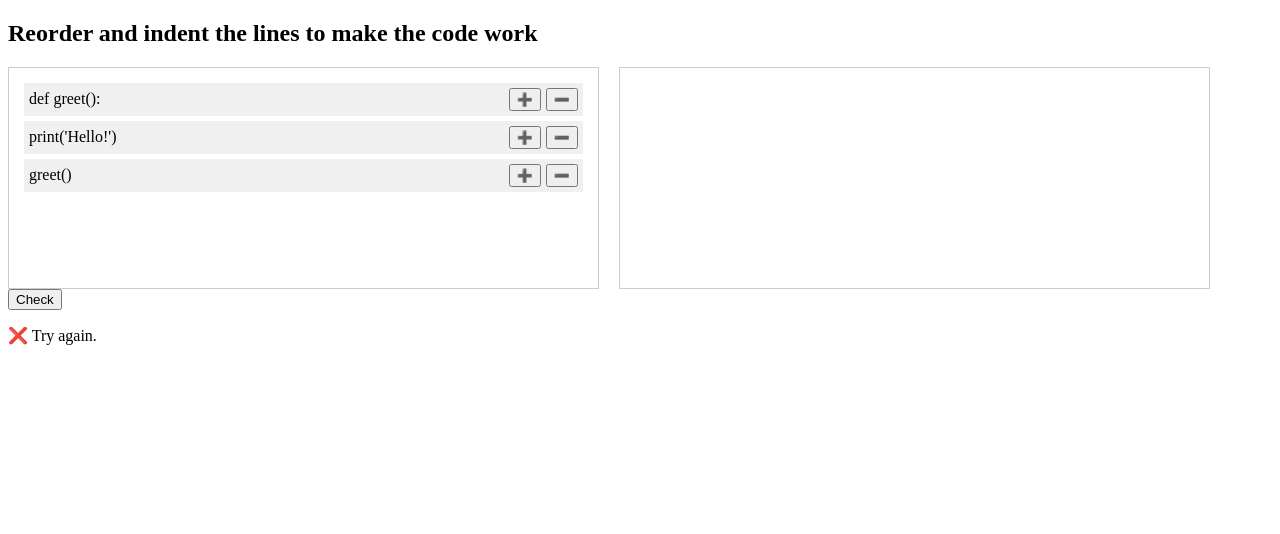
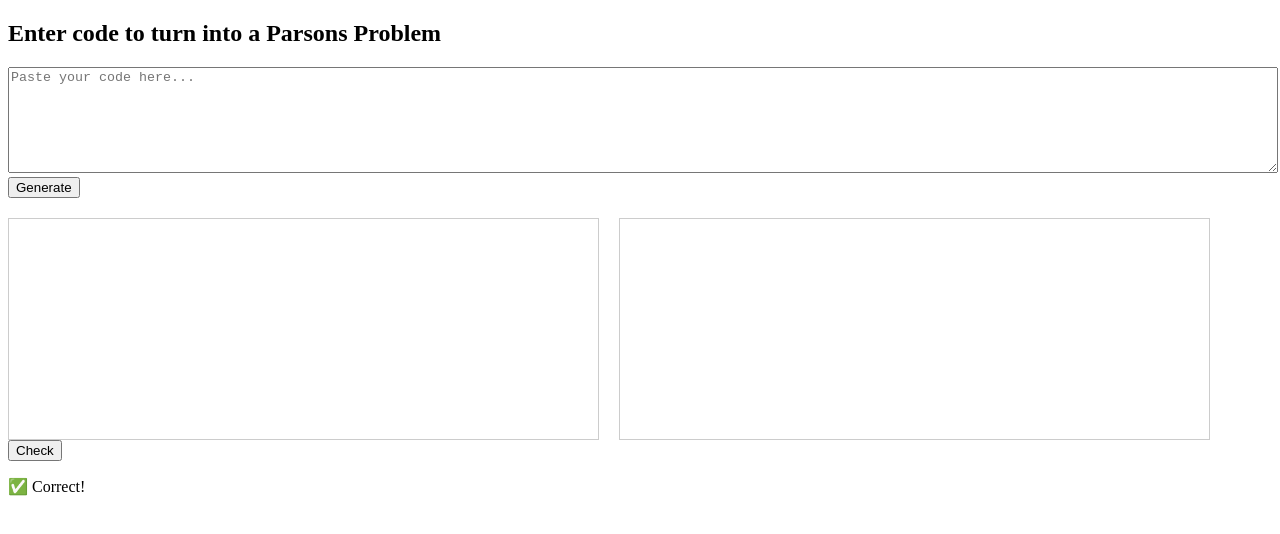
Before and after one commit to KfranklinBohunt/ParsonsProblems, a plain HTML site: page index.html in a window 1280 px wide. Both pictures are taken after a click on the button "Check". Drawn offline with Linux system fonts and the light colour scheme.

Commit message:
Update index.html
Added a text box for user input

```diff
--- a/index.html
+++ b/index.html
@@ -1,9 +1,9 @@
 <!DOCTYPE html>
 <html>
 <head>
-  <title>Parsons Problem with Indentation</title>
+  <title>Parsons Problem Builder</title>
   <style>
-    .container { display: flex; gap: 20px; }
+    .container { display: flex; gap: 20px; margin-top: 20px; }
     .box { border: 1px solid #ccc; padding: 10px; width: 45%; min-height: 200px; }
     .line {
       background: #f0f0f0;
@@ -26,11 +26,18 @@
       font-size: 0.8em;
       padding: 2px 6px;
     }
+    textarea {
+      width: 100%;
+      height: 100px;
+      font-family: monospace;
+    }
   </style>
 </head>
 <body>
 
-<h2>Reorder and indent the lines to make the code work</h2>
+<h2>Enter code to turn into a Parsons Problem</h2>
+<textarea id="codeInput" placeholder="Paste your code here..."></textarea><br>
+<button onclick="generateProblem()">Generate</button>
 
 <div class="container">
   <div class="box" id="choices"></div>
@@ -41,41 +48,57 @@
 <p id="result"></p>
 
 <script>
-  // Correct solution: list of objects with indent level and text
-  const correctLines = [
-    { indent: 0, text: "def greet():" },
-    { indent: 1, text: "print('Hello!')" },
-    { indent: 0, text: "greet()" }
-  ];
+  let correctLines = [];
 
-  // Create a draggable line element with indentation buttons
+  function generateProblem() {
+    const code = document.getElementById("codeInput").value.trim();
+    if (!code) return;
+
+    const lines = code.split("\n").map(line => {
+      const match = line.match(/^(\s*)(.*)$/);
+      const indent = match[1].length / 4; // assume 4 spaces per indent
+      return { indent: Math.floor(indent), text: match[2] };
+    });
+
+    correctLines = lines;
+
+    // Clear boxes
+    document.getElementById("choices").innerHTML = "";
+    document.getElementById("workspace").innerHTML = "";
+    document.getElementById("result").textContent = "";
+
+    // Shuffle lines
+    const shuffled = [...lines].sort(() => Math.random() - 0.5);
+
+    shuffled.forEach((line, idx) => {
+      const lineDiv = createLineElement(line.text, "line-" + idx);
+      document.getElementById("choices").appendChild(lineDiv);
+    });
+  }
+
   function createLineElement(text, id) {
     const lineDiv = document.createElement("div");
     lineDiv.className = "line";
     lineDiv.draggable = true;
     lineDiv.id = id;
-    lineDiv.dataset.indent = 0; // Start with zero indent
+    lineDiv.dataset.indent = 0;
 
-    // Code text span
     const codeSpan = document.createElement("span");
     codeSpan.className = "code-text";
     codeSpan.textContent = text;
     lineDiv.appendChild(codeSpan);
 
-    // Indentation buttons container
     const btnContainer = document.createElement("div");
     btnContainer.className = "indent-btns";
 
-    // Indent button
     const indentBtn = document.createElement("button");
     indentBtn.className = "small";
     indentBtn.textContent = "➕";
     indentBtn.onclick = (e) => {
-      e.stopPropagation(); // Prevent drag start
+      e.stopPropagation();
       adjustIndent(lineDiv, +1);
     };
 
-    // Unindent button
     const unindentBtn = document.createElement("button");
     unindentBtn.className = "small";
     unindentBtn.textContent = "➖";
@@ -88,7 +111,6 @@
     btnContainer.appendChild(unindentBtn);
     lineDiv.appendChild(btnContainer);
 
-    // Drag start event
     lineDiv.addEventListener("dragstart", (e) => {
       e.dataTransfer.setData("text/plain", lineDiv.id);
     });
@@ -96,27 +118,16 @@
     return lineDiv;
   }
 
-  // Change indentation by adjusting margin and dataset
   function adjustIndent(lineDiv, change) {
-    let indent = parseInt(lineDiv.dataset.indent);
+    let indent = parseInt(lineDiv.dataset.indent || "0");
     indent = Math.max(0, indent + change);
     lineDiv.dataset.indent = indent;
     const codeSpan = lineDiv.querySelector(".code-text");
-    codeSpan.style.marginLeft = `${indent * 20}px`; // 20px per indent level
+    codeSpan.style.marginLeft = `${indent * 20}px`;
   }
 
-  // Shuffle correct lines and add to choices box
-  const shuffled = [...correctLines].sort(() => Math.random() - 0.5);
-  const choicesBox = document.getElementById("choices");
-
-  shuffled.forEach((line, idx) => {
-    const lineDiv = createLineElement(line.text, "line-" + idx);
-    choicesBox.appendChild(lineDiv);
-  });
-
-  // Setup drag and drop for choices and workspace
-  const workspace = document.getElementById("workspace");
-  [choicesBox, workspace].forEach(box => {
+  // Setup drag and drop for both boxes
+  [document.getElementById("choices"), document.getElementById("workspace")].forEach(box => {
     box.addEventListener("dragover", (e) => e.preventDefault());
     box.addEventListener("drop", (e) => {
       e.preventDefault();
@@ -126,18 +137,12 @@
     });
   });
 
-  // Check if the workspace lines match the correct order and indentation
   function checkAnswer() {
-    const studentLines = Array.from(workspace.children).map(div => {
-    const indent = parseInt(div.dataset.indent || "0");  // Ensure default 0
-    const text = div.querySelector(".code-text")?.textContent.trim();
+    const studentLines = Array.from(document.getElementById("workspace").children).map(div => {
+      const indent = parseInt(div.dataset.indent || "0");
+      const text = div.querySelector(".code-text").textContent.trim();
       return { indent, text };
     });
-
-  console.log("Student answer:", studentLines);
-  console.log("Expected answer:", correctLines);
-
-  const result = document.getElementById("result");
 
     const correct = studentLines.length === correctLines.length &&
       studentLines.every((line, i) =>
@@ -145,7 +150,7 @@
         line.indent === correctLines[i].indent
       );
 
-  result.textContent = correct ? "✅ Correct!" : "❌ Try again.";
+    document.getElementById("result").textContent = correct ? "✅ Correct!" : "❌ Try again.";
   }
 </script>
 
```
Lines whose indentation alone changed are shown as unchanged.
